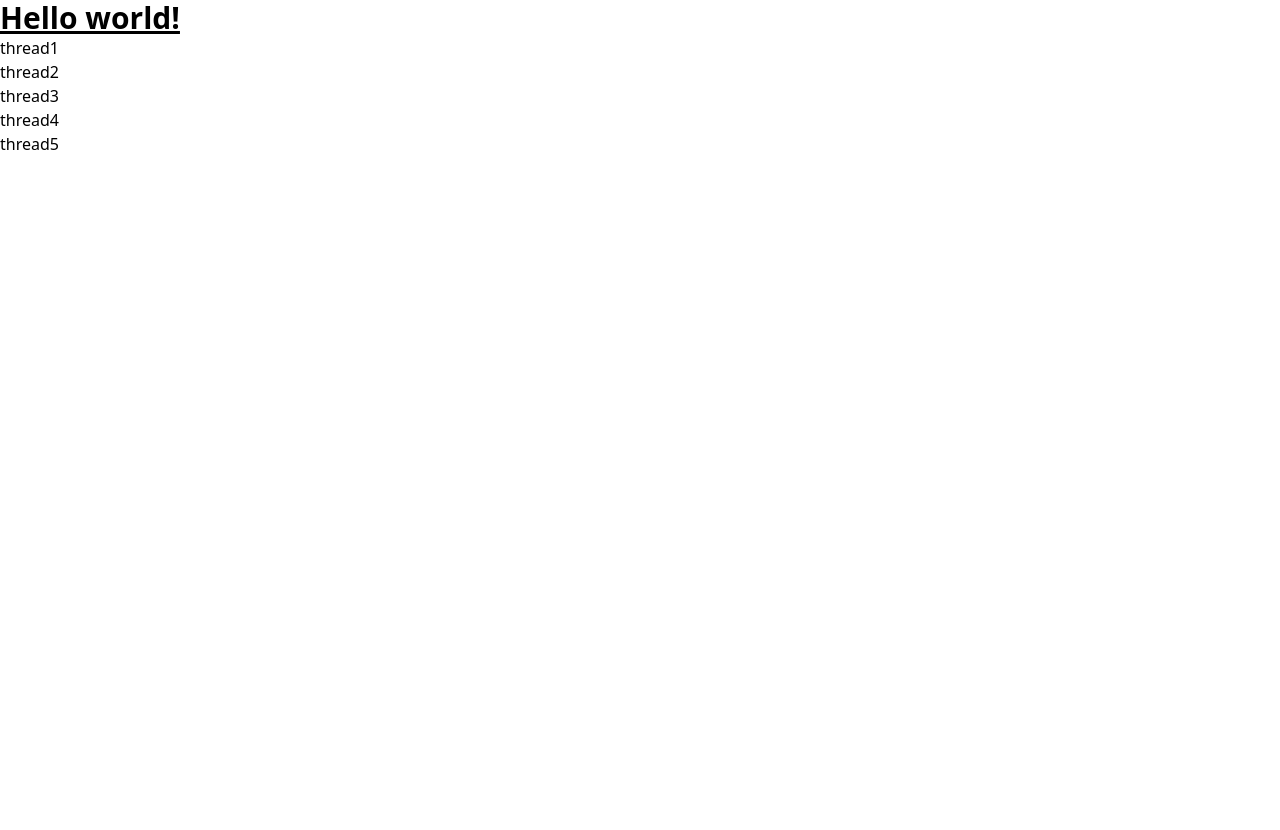
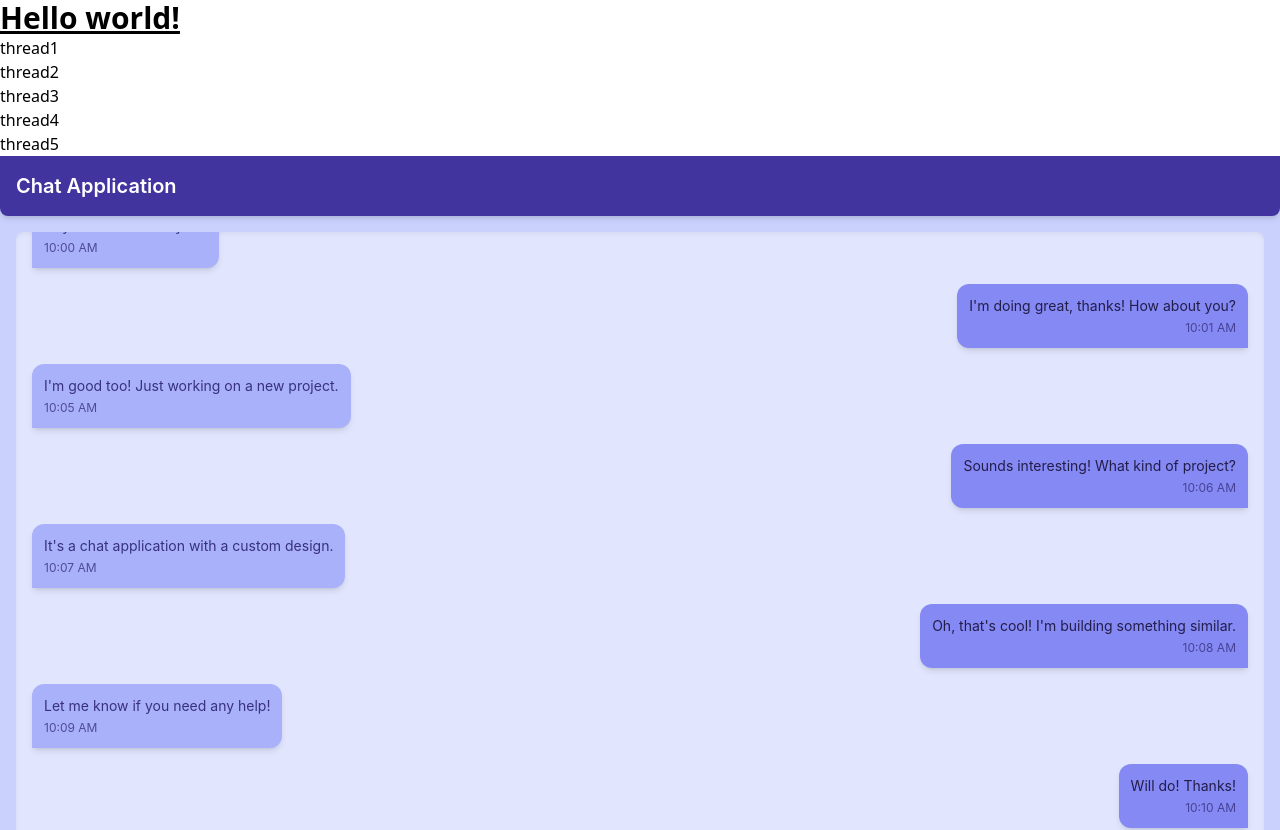
Before and after one commit to mauricioarroyoas/front-p15, a React (Vite) app: page / in a window 1280 px wide. Shown: the top 830 px of the page. Before the commit the page ends 800 px from the top, so only its background shows below. Built offline with nearby package versions, Linux system fonts and the light colour scheme.

Commit message:
test: add Example component to test that styles are being applied correctly.

```diff
--- a/src/components/App.tsx
+++ b/src/components/App.tsx
@@ -1,9 +1,11 @@
+import Example from "./example";
 import ThreadList from "./ThreadList";
 
 function App() {
   return (
     <div className="app">
       <ThreadList />
+      <Example/>
     </div>
   );
 }
```
